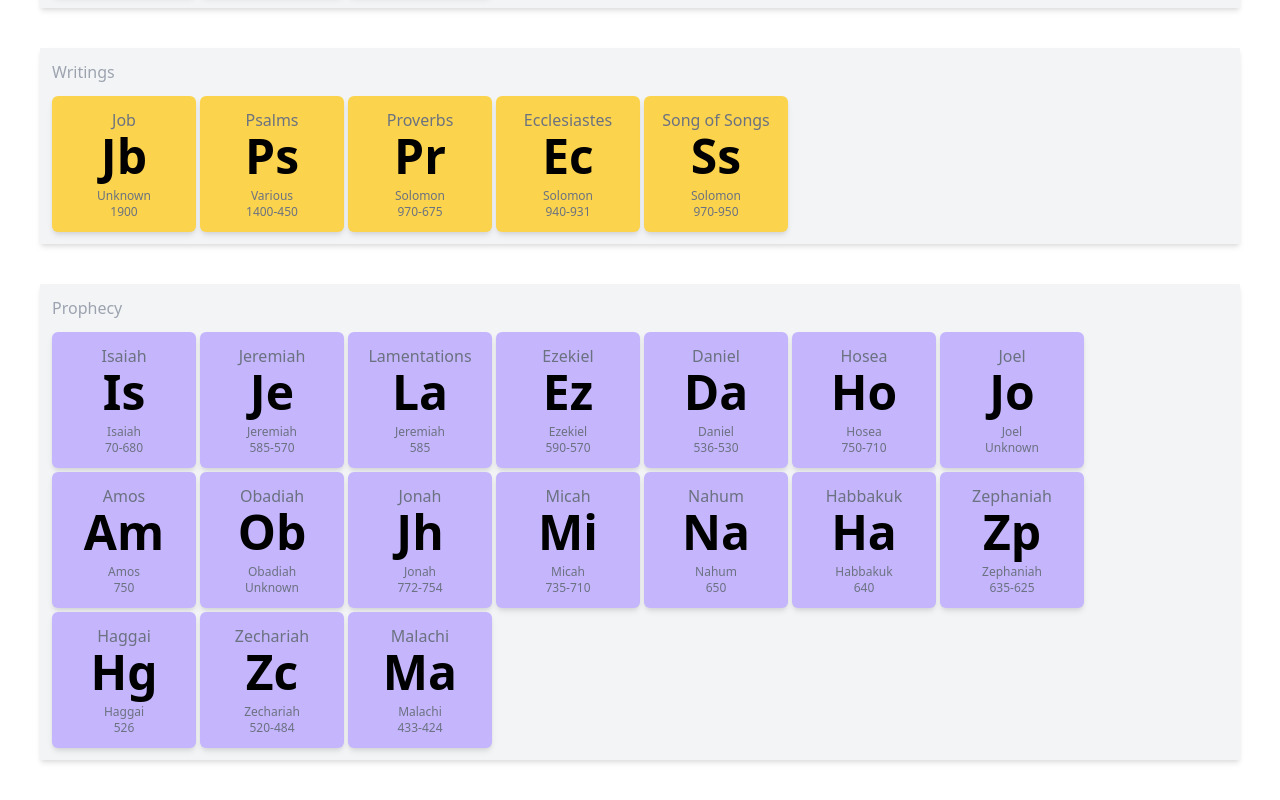
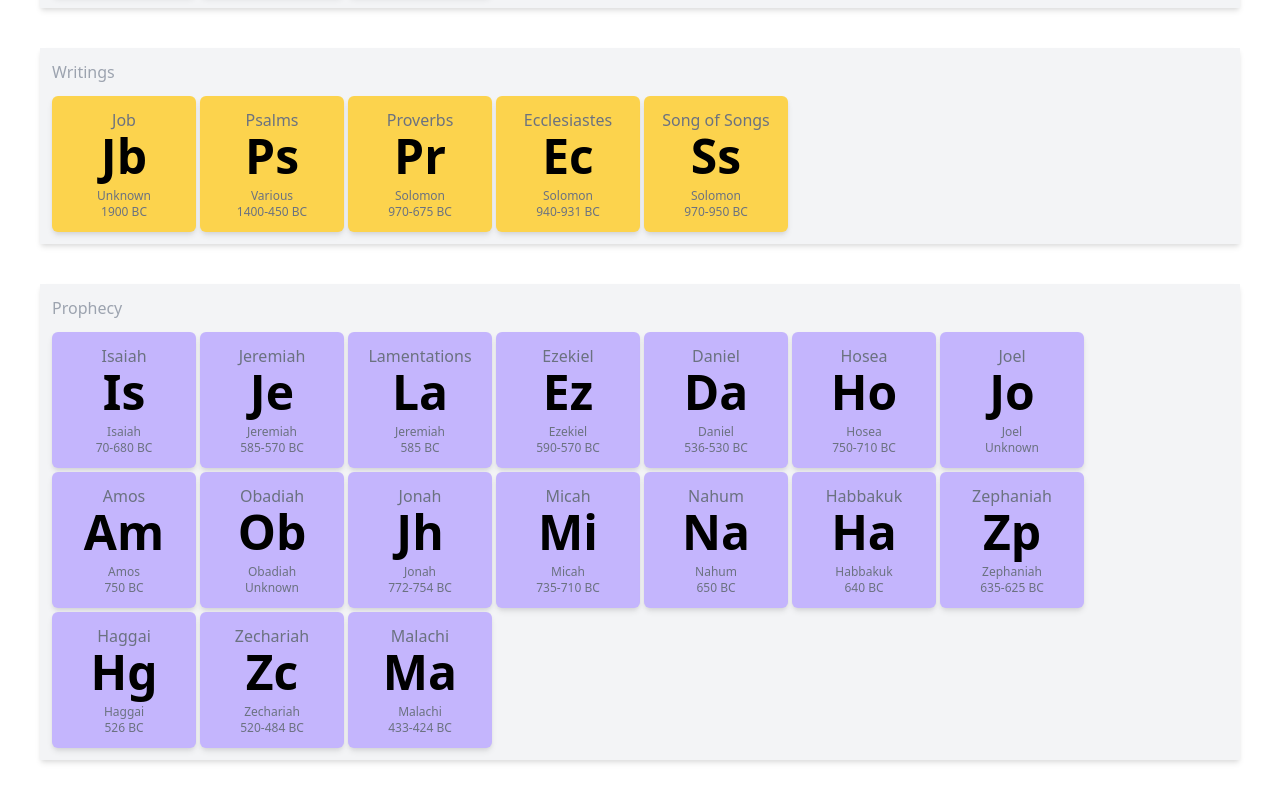
Before and after one commit to robkreisel/the-bible, a React (Create React App) app: page / in a window 1280 px wide. Shown: the part 508-1308 px from the top of the page. Built offline with nearby package versions, Linux system fonts and the light colour scheme.

Commit message:
Updated data

```diff
--- a/src/data/otProphecy.js
+++ b/src/data/otProphecy.js
@@ -2,42 +2,42 @@ export default [
 {
     name: "Isaiah",
     symbol: "Is",
-    year: "70-680",
+    year: "70-680 BC",
     era: "BC",
     author: "Isaiah"
 },
 {
     name: "Jeremiah",
     symbol: "Je",
-    year: "585-570",
+    year: "585-570 BC",
     era: "BC",
     author: "Jeremiah"
 },
 {
     name: "Lamentations",
     symbol: "La",
-    year: "585",
+    year: "585 BC",
     era: "BC",
     author: "Jeremiah"
 },
 {
     name: "Ezekiel",
     symbol: "Ez",
-    year: "590-570",
+    year: "590-570 BC",
     era: "BC",
     author: "Ezekiel"
 },
 {
     name: "Daniel",
     symbol: "Da",
-    year: "536-530",
+    year: "536-530 BC",
     era: "BC",
     author: "Daniel"
 },
 {
     name: "Hosea",
     symbol: "Ho",
-    year: "750-710",
+    year: "750-710 BC",
     era: "BC",
     author: "Hosea"
 },
@@ -51,7 +51,7 @@ export default [
 {
     name: "Amos",
     symbol: "Am",
-    year: "750",
+    year: "750 BC",
     era: "BC",
     author: "Amos"
 },
@@ -65,56 +65,56 @@ export default [
 {
     name: "Jonah",
     symbol: "Jh",
-    year: "772-754",
+    year: "772-754 BC",
     era: "BC",
     author: "Jonah"
 },
 {
     name: "Micah",
     symbol: "Mi",
-    year: "735-710",
+    year: "735-710 BC",
     era: "BC",
     author: "Micah"
 },
 {
     name: "Nahum",
     symbol: "Na",
-    year: "650",
+    year: "650 BC",
     era: "BC",
     author: "Nahum"
 },
 {
     name: "Habbakuk",
     symbol: "Ha",
-    year: "640",
+    year: "640 BC",
     era: "BC",
     author: "Habbakuk"
 },
 {
     name: "Zephaniah",
     symbol: "Zp",
-    year: "635-625",
+    year: "635-625 BC",
     era: "BC",
     author: "Zephaniah"
 },
 {
     name: "Haggai",
     symbol: "Hg",
-    year: "526",
+    year: "526 BC",
     era: "BC",
     author: "Haggai"
 },
 {
     name: "Zechariah",
     symbol: "Zc",
-    year: "520-484",
+    year: "520-484 BC",
     era: "BC",
     author: "Zechariah"
 },
 {
     name: "Malachi",
     symbol: "Ma",
-    year: "433-424",
+    year: "433-424 BC",
     era: "BC",
     author: "Malachi"
 }
--- a/src/data/otWritings.js
+++ b/src/data/otWritings.js
@@ -2,35 +2,35 @@ export default [
 {
     name: "Job",
     symbol: "Jb",
-    year: "1900",
+    year: "1900 BC",
     era: "BC",
     author: "Unknown"
 },
 {
     name: "Psalms",
     symbol: "Ps",
-    year: "1400-450",
+    year: "1400-450 BC",
     era: "BC",
     author: "Various"
 },
 {
     name: "Proverbs",
     symbol: "Pr",
-    year: "970-675",
+    year: "970-675 BC",
     era: "BC",
     author: "Solomon"
 },
 {
     name: "Ecclesiastes",
     symbol: "Ec",
-    year: "940-931",
+    year: "940-931 BC",
     era: "BC",
     author: "Solomon"
 },
 {
     name: "Song of Songs",
     symbol: "Ss",
-    year: "970-950",
+    year: "970-950 BC",
     era: "BC",
     author: "Solomon"
 }
```
